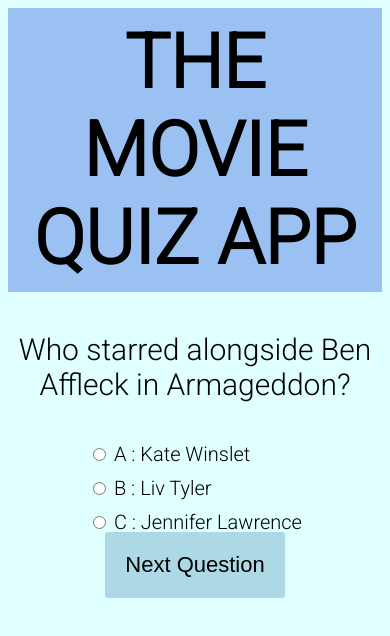
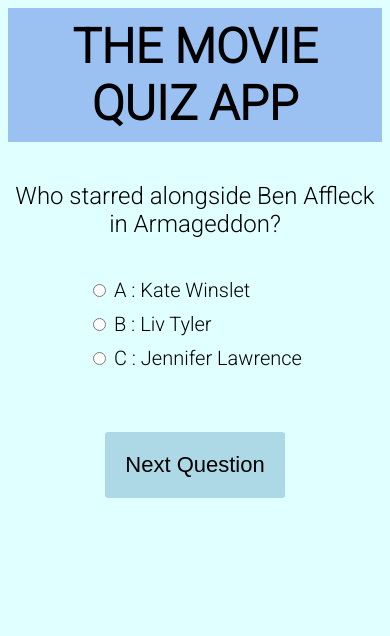
Before and after one commit to alanpaterson82/project2, a plain HTML site: page index.html in a window 390 px wide. Drawn offline with Linux system fonts and the light colour scheme.

Commit message:
Add media query and amend font sizes for responsiveness

```diff
--- a/assets/css/style.css
+++ b/assets/css/style.css
@@ -13,13 +13,13 @@
     font-weight: 1000;
     margin: 0px;
     padding: 10px;
-    font-size: 75px;
+    font-size: 48px;
     background-color: rgb(155, 193, 243);
     color: black;
 }
 
 .question {
-    font-size: 30px;
+    font-size: 1.875rem;
     margin-bottom: 40px;
 }
 
@@ -65,6 +65,20 @@
 }
 .quiz-container {
     position: relative;
-    height: 200px;
+    height: 300px;
     margin-top: 40px;
 }
+
+@media only screen and (max-width: 800px) {
+    .quiz-container {
+        height: 250px;
+    }
+
+    h1 {
+        font-size: 3rem;
+    }
+
+    .question {
+        font-size: 1.5rem
+    }
+}
```
Also changed, not shown: 1 other file.
